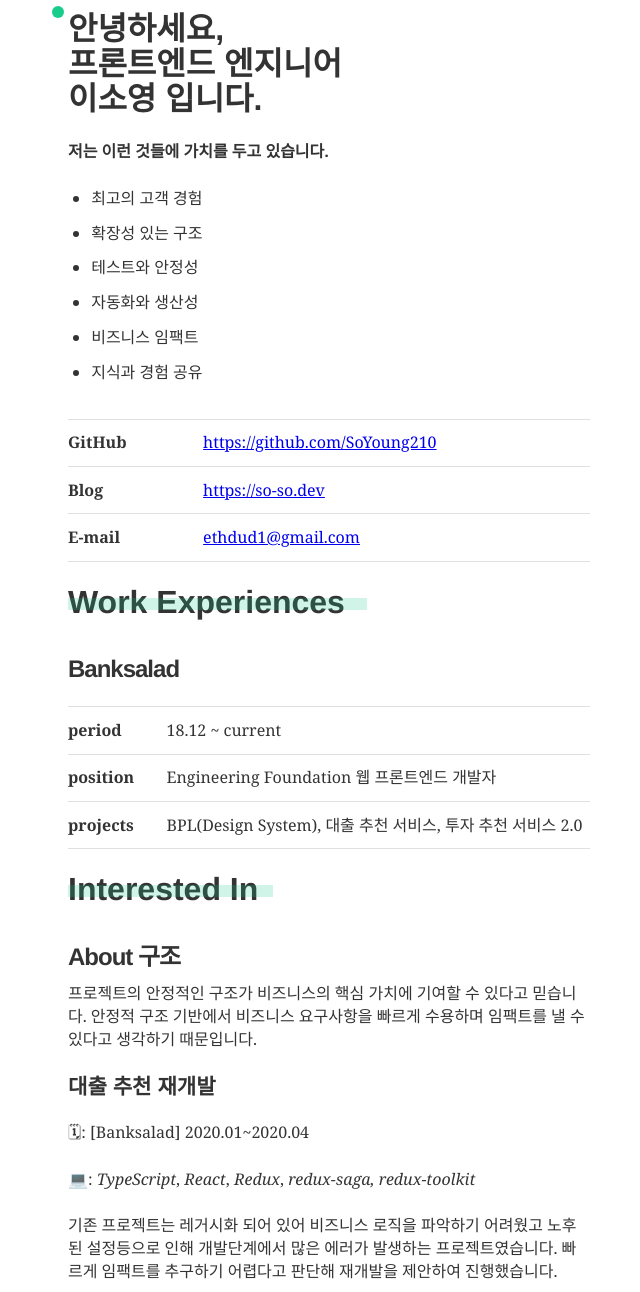
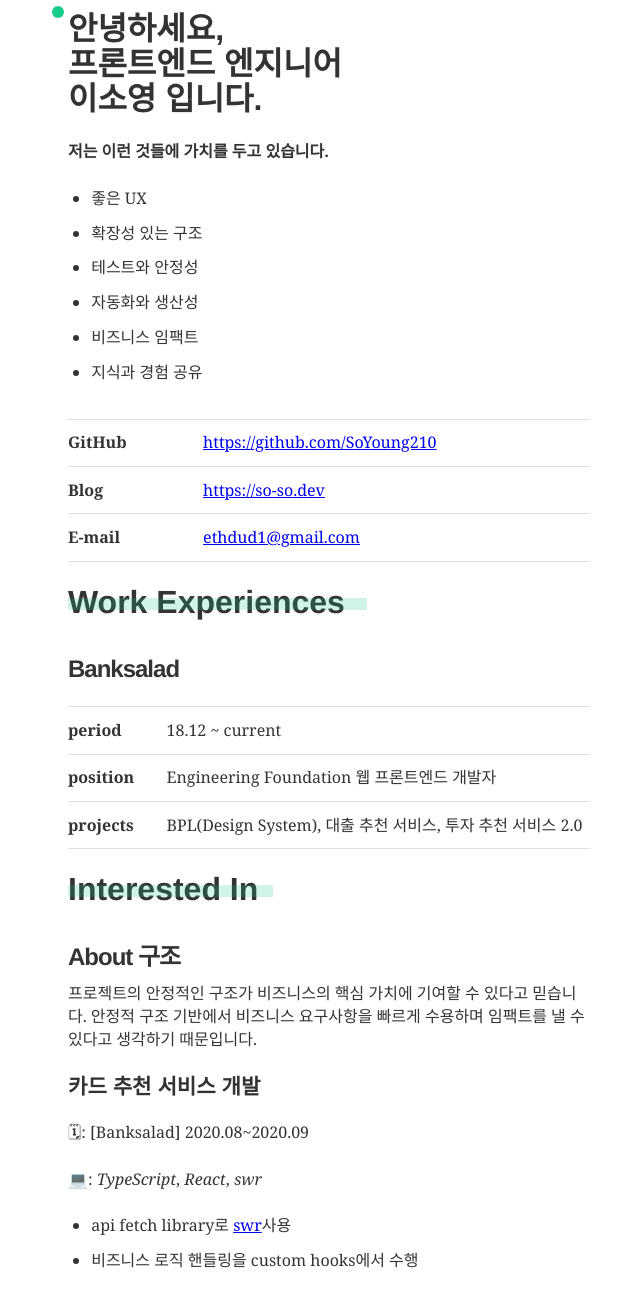
Before and after one commit to SoYoung210/SOSO, a Gatsby site: page /about in a window 1280 px wide. Shown: the top 1292 px of the page, without its empty margins (311-951 px from the left). Built offline with nearby package versions, Linux system fonts and the light colour scheme; Gatsby itself is replaced by a stand-in of ours; some packages are replaced by stand-ins of ours; what typography-theme-github would draw is missing.

Commit message:
Add projecct at resume

```diff
--- a/content/__about/resume-ko.md
+++ b/content/__about/resume-ko.md
@@ -15,7 +15,7 @@
 
 **저는 이런 것들에 가치를 두고 있습니다.**
 
-- 최고의 고객 경험
+- 좋은 UX
 - 확장성 있는 구조
 - 테스트와 안정성
 - 자동화와 생산성
@@ -47,6 +47,15 @@
 ## About 구조
 
 프로젝트의 안정적인 구조가 비즈니스의 핵심 가치에 기여할 수 있다고 믿습니다. 안정적 구조 기반에서 비즈니스 요구사항을 빠르게 수용하며 임팩트를 낼 수 있다고 생각하기 때문입니다.
+
+### 카드 추천 서비스 개발
+
+🗓: [Banksalad] 2020.08~2020.09
+
+💻: *TypeScript*, *React*, *swr*
+
+- api fetch library로 [swr](https://github.com/vercel/swr)사용
+- 비즈니스 로직 핸들링을 custom hooks에서 수행
 
 ### 대출 추천 재개발
 
```
